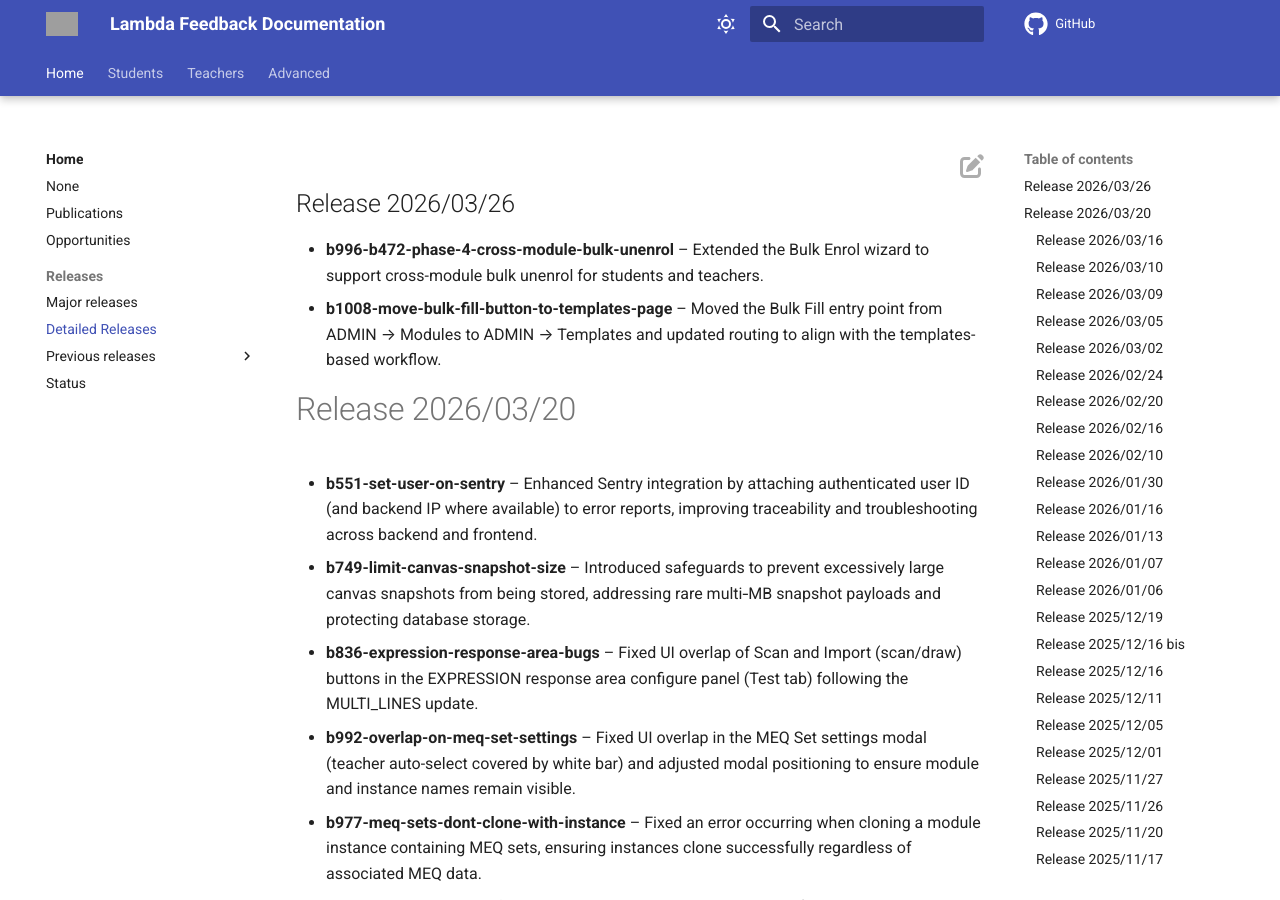
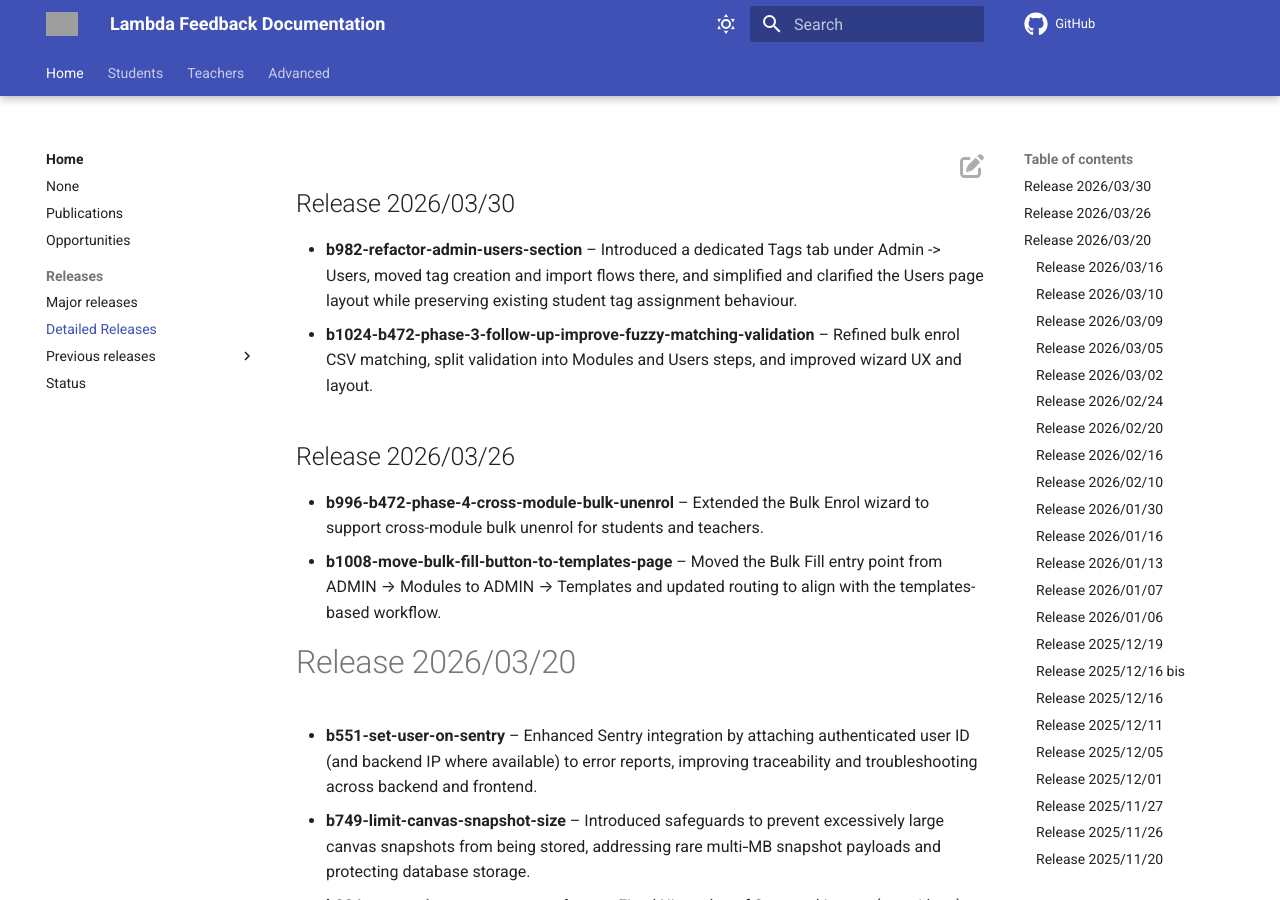
Before and after one commit to lambda-feedback/user-documentation, an MkDocs documentation site: the page built from docs/releases/detailed_releases.md, in a window 1280 px wide and 900 px high. Built offline with MkDocs 1.6.1 and Material for MkDocs 9.7.7, drawn with Linux system fonts in a browser that asks for light colours; comment, search, counter and statistics services are not loaded; grey boxes are pictures that could not be loaded.

Commit message:
Release 2026/03/30 added

```diff
--- a/docs/releases/detailed_releases.md
+++ b/docs/releases/detailed_releases.md
@@ -1,3 +1,8 @@
+## Release 2026/03/30
+
+- **b982-refactor-admin-users-section** – Introduced a dedicated Tags tab under Admin -> Users, moved tag creation and import flows there, and simplified and clarified the Users page layout while preserving existing student tag assignment behaviour.
+- **b1024-b472-phase-3-follow-up-improve-fuzzy-matching-validation** – Refined bulk enrol CSV matching, split validation into Modules and Users steps, and improved wizard UX and layout.
+
 ## Release 2026/03/26
 
 - **b996-b472-phase-4-cross-module-bulk-unenrol** – Extended the Bulk Enrol wizard to support cross-module bulk unenrol for students and teachers.
```
